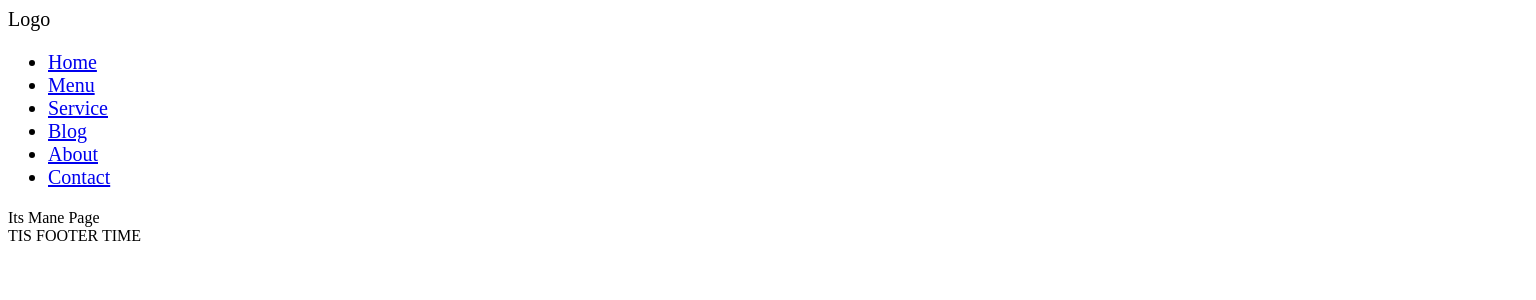
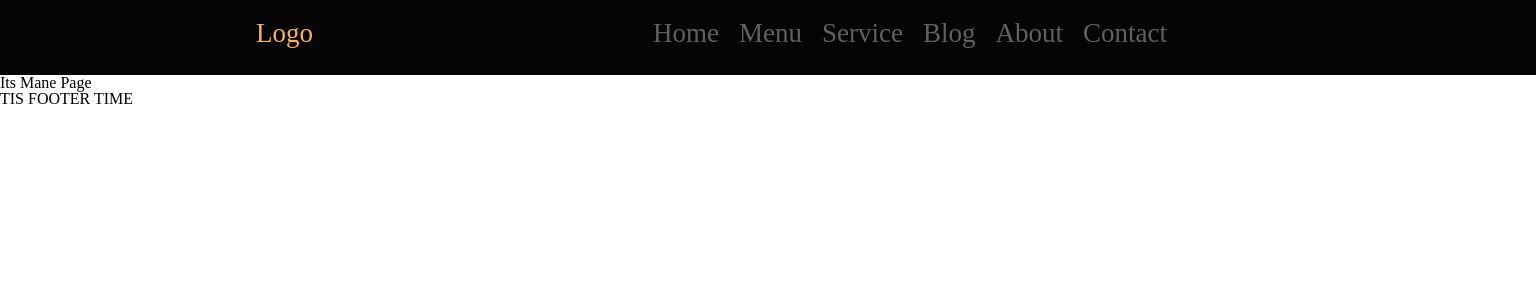
Before and after one commit to DmitryVoloshin/PizzaApp, a React (Create React App) app: page / in a window 1280 px wide. Shown: the top 300 px of the page, 1536 px wide, since content can reach past the window. Built offline with nearby package versions, Linux system fonts and the light colour scheme.

Commit message:
something new

```diff
--- a/public/index.html
+++ b/public/index.html
@@ -3,8 +3,7 @@
   <head>
     <meta charset="utf-8" />
     <meta name="viewport" content="width=device-width, initial-scale=1" />
-    <link href="https://cdnjs.cloudflare.com/ajax/libs/twitter-bootstrap/3.3.5/css/bootstrap.css" rel="stylesheets" type="text/css">
-    <link href="https://cdnjs.cloudflare.com/ajax/libs/Swiper/4.1.0/css/swiper.css" rel="stylesheets" type="text/css"/>
+    <link rel="stylesheet" href="./reset.css">
     <title>Nice Pizza DUDE</title>
   </head>
   <body>
--- /dev/null
+++ b/public/reset.css
@@ -0,0 +1,52 @@
+/* http://meyerweb.com/eric/tools/css/reset/
+   v2.0 | 20110126
+   License: none (public domain)
+*/
+
+html, body, div, span, applet, object, iframe,
+h1, h2, h3, h4, h5, h6, p, blockquote, pre,
+a, abbr, acronym, address, big, cite, code,
+del, dfn, em, img, ins, kbd, q, s, samp,
+small, strike, strong, sub, sup, tt, var,
+b, u, i, center,
+dl, dt, dd, ol, ul, li,
+fieldset, form, label, legend,
+table, caption, tbody, tfoot, thead, tr, th, td,
+article, aside, canvas, details, embed,
+figure, figcaption, footer, header, hgroup,
+menu, nav, output, ruby, section, summary,
+time, mark, audio, video {
+	margin: 0;
+	padding: 0;
+	border: 0;
+	font-size: 100%;
+	font: inherit;
+    vertical-align: baseline;
+    text-decoration: none;
+}
+/* HTML5 display-role reset for older browsers */
+article, aside, details, figcaption, figure,
+footer, header, hgroup, menu, nav, section {
+	display: block;
+}
+body {
+	line-height: 1;
+}
+ol, ul {
+	list-style: none;
+}
+blockquote, q {
+	quotes: none;
+}
+blockquote:before, blockquote:after,
+q:before, q:after {
+	content: '';
+	content: none;
+}
+table {
+	border-collapse: collapse;
+	border-spacing: 0;
+}
+a{
+    color: rgb(99, 95, 95);
+}
--- a/src/components/header/header.css
+++ b/src/components/header/header.css
@@ -1,3 +1,29 @@
 .header-block{
-    font-size: 20px;
+    height: 55px;
+    width: 100%;
+    font-size: 27px;
+    display: flex;
+    flex-direction: row;
+    text-decoration: none;
+    padding-left: 20%;
+    padding-top: 20px;
+    background-color: rgb(5, 5, 5);
+    color: rgb(248, 179, 89);
 }
+.header-block_nav{
+    list-style: none;
+    text-decoration: none;
+    display: flex;
+    flex-direction: row;
+    padding-left: 25%;
+}
+.header-block_item{
+    padding-left: 20px;
+}
+.header-block_item:hover{
+    color: rgb(182, 95, 95);
+}
+.header-link:hover{
+    cursor: pointer;
+    color: rgb(248, 179, 89);
+}
--- a/src/components/header/header.js
+++ b/src/components/header/header.js
@@ -11,23 +11,23 @@
                 Logo
             </div>
             <ul className="header-block_nav">
-                <li>
-                    <Link to="/">Home</Link>
+                <li className="header-block_item">
+                    <Link to="/" className="header-link">Home</Link>
                 </li>
-                <li>
-                    <Link to="/menu">Menu</Link>
+                <li className="header-block_item">
+                    <Link to="/menu" className="header-link">Menu</Link>
                 </li>
-                <li>
-                    <Link to="/service">Service</Link>
+                <li className="header-block_item">
+                    <Link to="/service" className="header-link">Service</Link>
                 </li>
-                <li>
-                    <Link to="/blog">Blog</Link>
+                <li className="header-block_item">
+                    <Link to="/blog" className="header-link">Blog</Link>
                 </li>
-                <li>
-                    <Link to="/about">About</Link>
+                <li className="header-block_item">
+                    <Link to="/about" className="header-link">About</Link>
                 </li>
-                <li>
-                    <Link to="/contact">Contact</Link>
+                <li className="header-block_item">
+                    <Link to="/contact" className="header-link">Contact</Link>
                 </li>
             </ul>
         </header>
```
